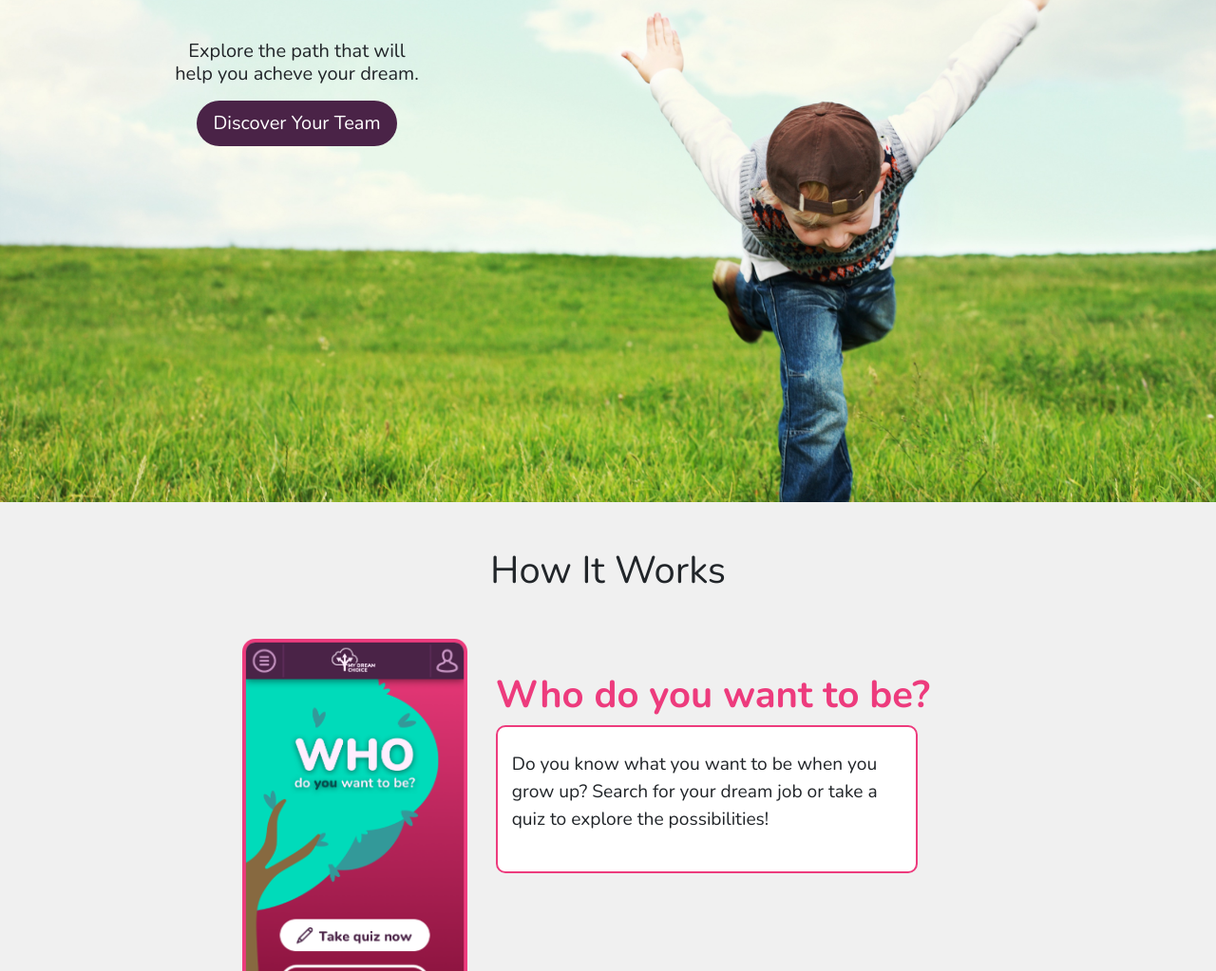
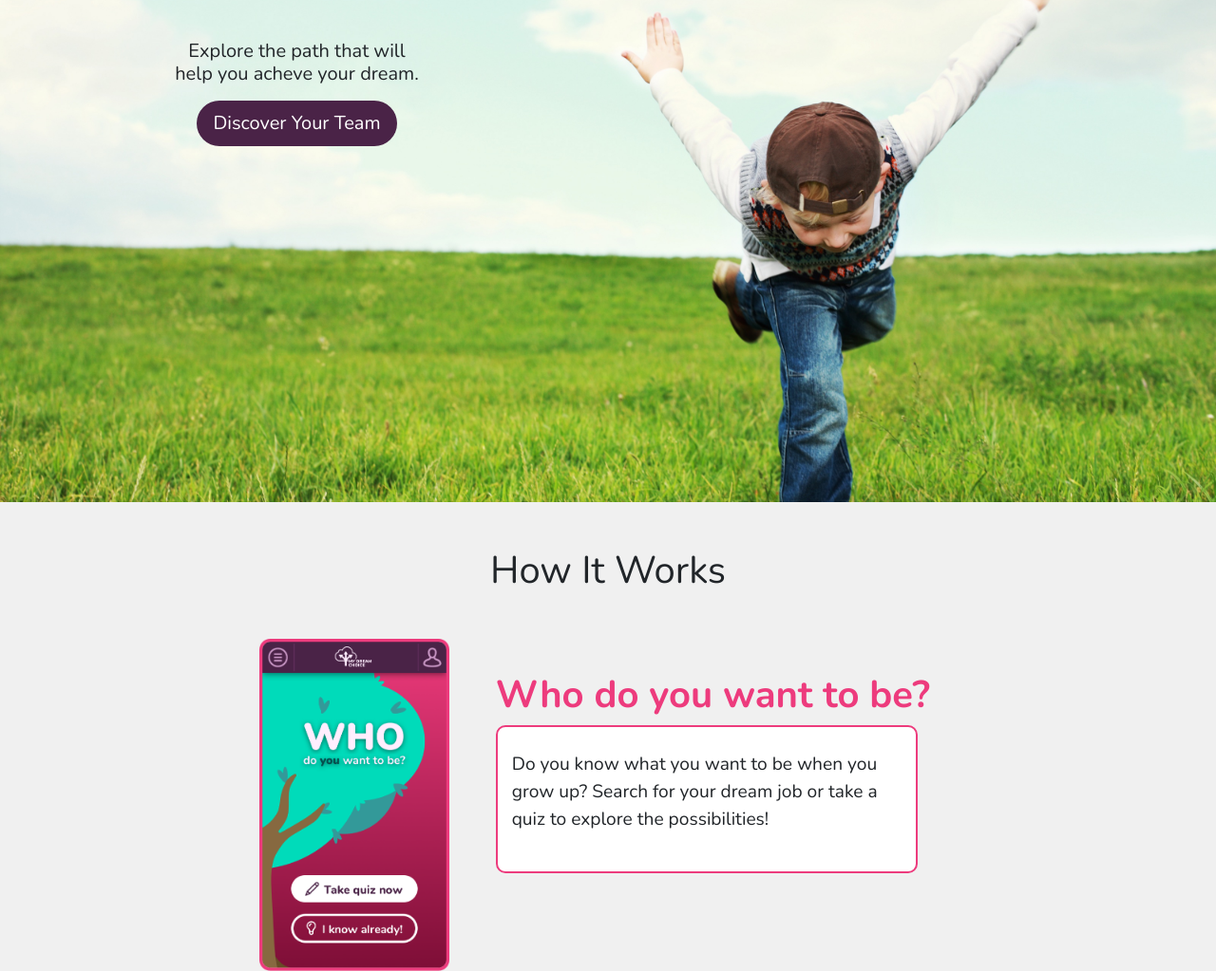
Before and after one commit to dreamfactorykelowna/company_website, a plain HTML site: page index.html in a window 1280 px wide. Shown: the part 277-1300 px from the top of the page at 95% size. Drawn offline with nearby package versions, Linux system fonts and the light colour scheme.

Commit message:
Update mycss.css

```diff
--- a/assets/mycss.css
+++ b/assets/mycss.css
@@ -99,6 +99,8 @@ padding: 0;
 .how-it-images{
 
     border-color: #ED3B7D;
+    width: 200px;
+    height: 450px;
 }
 
 .paragraph-text{
```
